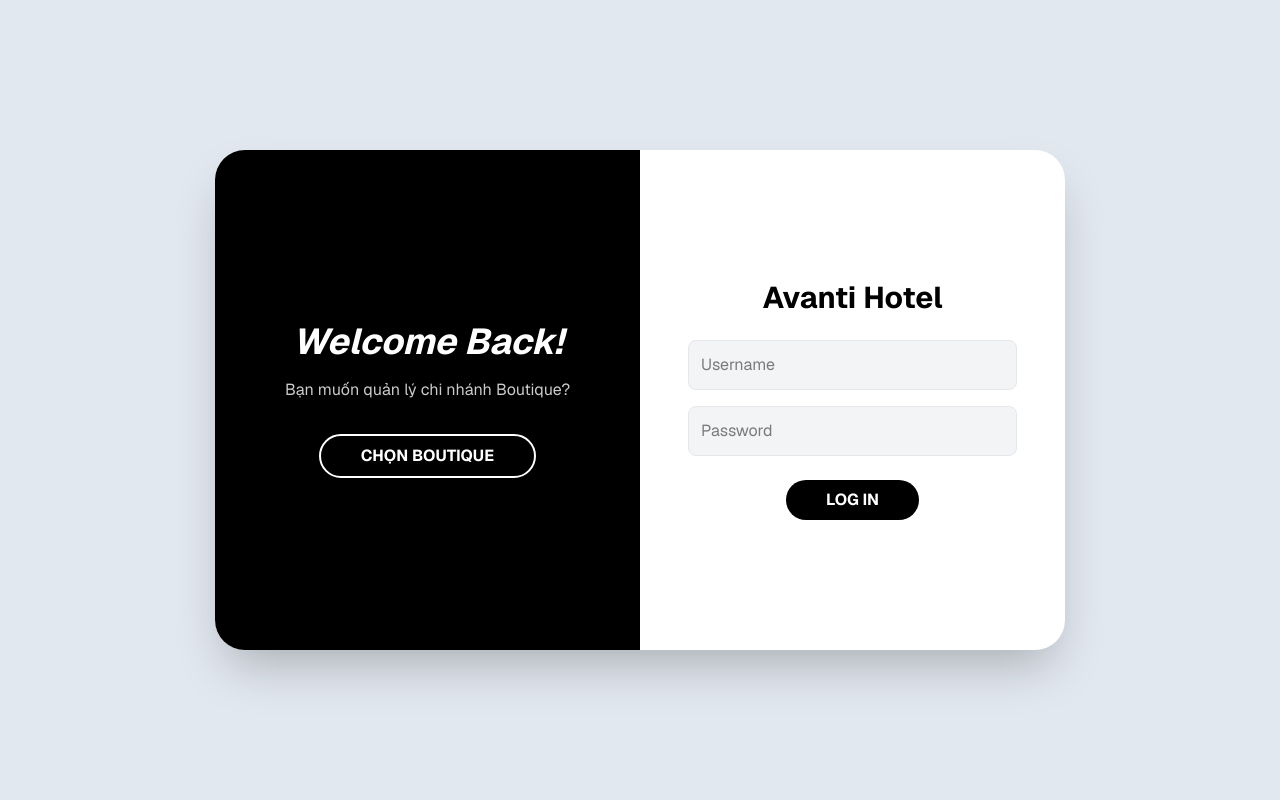
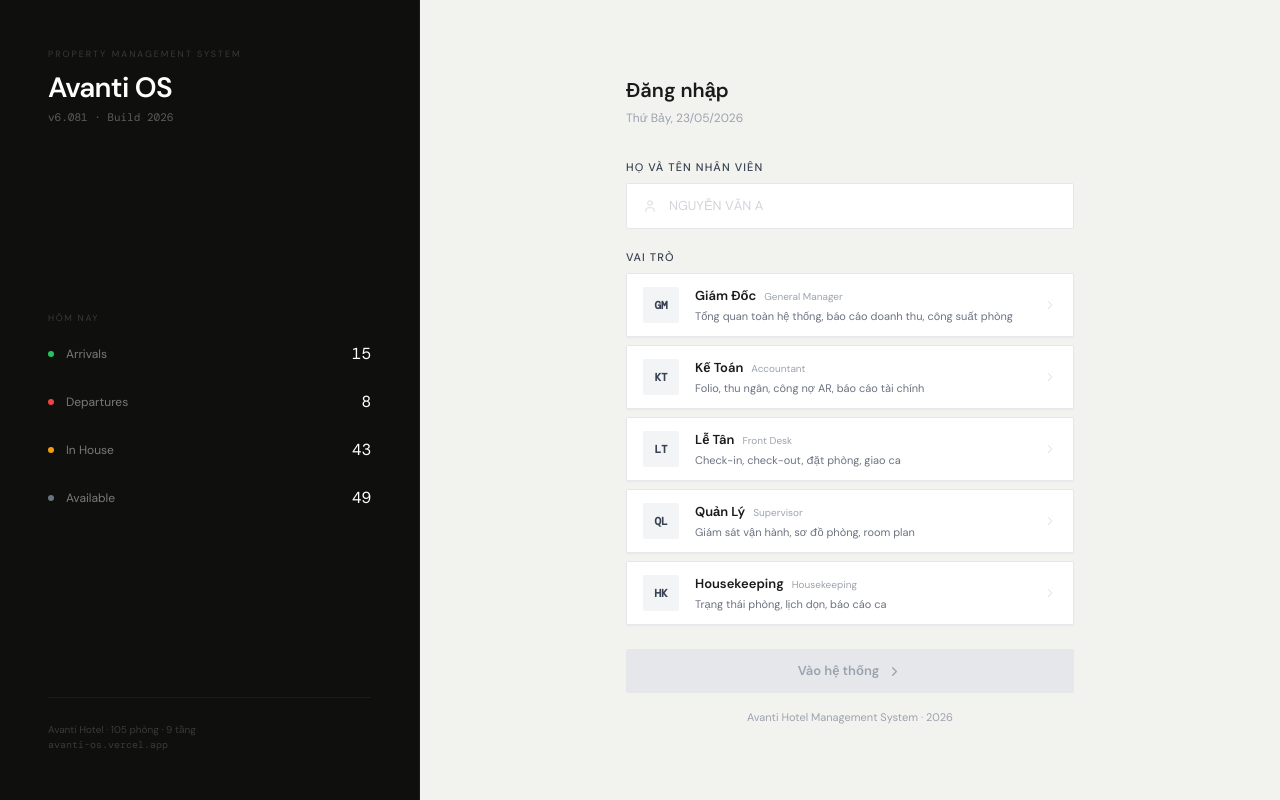
Before and after one commit to giahuydoo0207-tech/avanti-os, a Next.js app: page / in a window 1280 px wide. Built offline with nearby package versions, Linux system fonts and the light colour scheme.

Commit message:
Cập nhật giao diện mới nhất

```diff
--- a/app/page.tsx
+++ b/app/page.tsx
@@ -1,86 +1,285 @@
 "use client";
 
 import { useState } from "react";
-import { motion } from "framer-motion";
+import { useRouter } from "next/navigation";
+import { ChevronRight, BedDouble, LayoutGrid, Search, DollarSign, ClipboardList, CalendarDays, User } from "lucide-react";
 
-export default function AvantiLoginSliding() {
-  const [isHotel, setIsHotel] = useState(true);
-  const [username, setUsername] = useState("");
-  const [password, setPassword] = useState("");
+type Role = {
+  id: string;
+  code: string;
+  label: string;
+  labelEn: string;
+  desc: string;
+  icon: React.ElementType;
+  access: string[];
+};
+
+const ROLES: Role[] = [
+  {
+    id: "gm",
+    code: "GM",
+    label: "Giám Đốc",
+    labelEn: "General Manager",
+    desc: "Tổng quan toàn hệ thống, báo cáo doanh thu, công suất phòng",
+    icon: LayoutGrid,
+    access: ["Tổng quan","Báo cáo","Room Availability","Sơ đồ phòng","Room Plan"],
+  },
+  {
+    id: "kt",
+    code: "KT",
+    label: "Kế Toán",
+    labelEn: "Accountant",
+    desc: "Folio, thu ngân, công nợ AR, báo cáo tài chính",
+    icon: DollarSign,
+    access: ["Thu ngân","Báo cáo","Room Availability","Tìm kiếm"],
+  },
+  {
+    id: "lt",
+    code: "LT",
+    label: "Lễ Tân",
+    labelEn: "Front Desk",
+    desc: "Check-in, check-out, đặt phòng, giao ca",
+    icon: BedDouble,
+    access: ["Tổng quan","Tìm kiếm","Sơ đồ phòng","Room Plan","Đặt phòng","Báo cáo","Thu ngân"],
+  },
+  {
+    id: "ql",
+    code: "QL",
+    label: "Quản Lý",
+    labelEn: "Supervisor",
+    desc: "Giám sát vận hành, sơ đồ phòng, room plan",
+    icon: Search,
+    access: ["Tổng quan","Sơ đồ phòng","Room Plan","Tìm kiếm","Báo cáo","Room Availability"],
+  },
+  {
+    id: "hk",
+    code: "HK",
+    label: "Housekeeping",
+    labelEn: "Housekeeping",
+    desc: "Trạng thái phòng, lịch dọn, báo cáo ca",
+    icon: CalendarDays,
+    access: ["Sơ đồ phòng","Báo cáo"],
+  },
+];
+
+export default function AvantiLogin() {
+  const router = useRouter();
+  const [name, setName] = useState("");
+  const [selectedRole, setSelectedRole] = useState<string | null>(null);
+  const [error, setError] = useState("");
 
   const handleLogin = () => {
-    if (username === "admin" && password === "123") {
-      window.location.href = "/dashboard";
-    } else {
-      alert("Sai tài khoản hoặc mật khẩu rồi 'Sếp' ơi!");
-    }
+    if (!name.trim()) { setError("Vui lòng nhập họ và tên"); return; }
+    if (!selectedRole) { setError("Vui lòng chọn vai trò"); return; }
+    setError("");
+    router.push("/dashboard");
   };
 
+  const role = ROLES.find(r => r.id === selectedRole);
+
   return (
-    <div className="min-h-screen bg-[#e2e8f0] flex items-center justify-center font-sans">
-      <div className="relative w-[850px] h-[500px] bg-white rounded-[30px] shadow-2xl overflow-hidden flex">
+    <div
+      className="min-h-screen flex"
+      style={{ fontFamily: "'DM Sans','Helvetica Neue',Arial,sans-serif", background: "#f2f2ef" }}
+    >
+      <style>{`
+        @import url('https://fonts.googleapis.com/css2?family=DM+Sans:opsz,wght@9..40,300;9..40,400;9..40,500;9..40,600&family=DM+Mono:wght@400;500&display=swap');
+        .mono { font-family: 'DM Mono', 'Courier New', monospace; }
+        ::-webkit-scrollbar { width: 4px; }
+        ::-webkit-scrollbar-thumb { background: #3a3a38; border-radius: 2px; }
+      `}</style>
 
-        {/* PHẦN FORM ĐĂNG NHẬP */}
-        <div className="absolute inset-0 flex text-black">
-          {/* Form Boutique */}
-          <div className="w-1/2 flex flex-col items-center justify-center p-12">
-            <h2 className="text-3xl font-bold mb-6 text-[#9d174d]">Avanti Boutique</h2>
-            <input
-              type="text"
-              placeholder="Username"
-              onChange={(e) => setUsername(e.target.value)}
-              className="w-full bg-gray-100 p-3 rounded-lg mb-4 outline-none border border-gray-200"
-            />
-            <input
-              type="password"
-              placeholder="Password"
-              onChange={(e) => setPassword(e.target.value)}
-              className="w-full bg-gray-100 p-3 rounded-lg mb-6 outline-none border border-gray-200"
-            />
-            <button onClick={handleLogin} className="bg-[#9d174d] text-white px-10 py-2 rounded-full font-bold hover:opacity-90 transition">LOG IN</button>
+      {/* LEFT PANEL — branding */}
+      <div
+        className="hidden lg:flex flex-col justify-between w-[420px] shrink-0 px-12 py-12"
+        style={{ background: "#0f0f0e", borderRight: "1px solid #1c1c1a" }}
+      >
+        {/* Logo */}
+        <div>
+          <div className="text-[9px] tracking-[0.22em] text-[#3a3a38] uppercase mb-2">Property Management System</div>
+          <div className="text-[28px] font-semibold tracking-tight text-white leading-tight">Avanti OS</div>
+          <div className="mono text-[11px] text-[#5c5c58] mt-1">v6.081 · Build 2026</div>
+        </div>
+
+        {/* Stats */}
+        <div className="space-y-6">
+          <div className="text-[9px] tracking-[0.18em] uppercase text-[#3a3a38] mb-4">Hôm nay</div>
+          {[
+            { label: "Arrivals", value: "15", color: "#22c55e" },
+            { label: "Departures", value: "8", color: "#ef4444" },
+            { label: "In House", value: "43", color: "#f59e0b" },
+            { label: "Available", value: "49", color: "#6b7280" },
+          ].map(({ label, value, color }) => (
+            <div key={label} className="flex items-center justify-between">
+              <div className="flex items-center gap-3">
+                <span className="w-1.5 h-1.5 rounded-full shrink-0" style={{ background: color }} />
+                <span className="text-[12px] text-[#7a7a75]">{label}</span>
+              </div>
+              <span className="mono text-[16px] font-light text-white">{value}</span>
+            </div>
+          ))}
+        </div>
+
+        {/* Footer */}
+        <div>
+          <div className="h-px bg-[#1c1c1a] mb-6" />
+          <div className="text-[10px] text-[#3a3a38]">
+            Avanti Hotel · 105 phòng · 9 tầng<br />
+            <span className="mono">avanti-os.vercel.app</span>
+          </div>
+        </div>
+      </div>
+
+      {/* RIGHT PANEL — login form */}
+      <div className="flex-1 flex items-center justify-center px-6 py-12">
+        <div className="w-full max-w-md">
+
+          {/* Mobile logo */}
+          <div className="lg:hidden mb-8">
+            <div className="text-[9px] tracking-[0.2em] uppercase text-[#9ca3af] mb-1">Property Management</div>
+            <div className="text-[22px] font-semibold text-[#1a1a1a]">Avanti OS</div>
           </div>
 
-          {/* Form Hotel */}
-          <div className="w-1/2 flex flex-col items-center justify-center p-12">
-            <h2 className="text-3xl font-bold mb-6 text-black">Avanti Hotel</h2>
-            <input
-              type="text"
-              placeholder="Username"
-              onChange={(e) => setUsername(e.target.value)}
-              className="w-full bg-gray-100 p-3 rounded-lg mb-4 outline-none border border-gray-200"
-            />
-            <input
-              type="password"
-              placeholder="Password"
-              onChange={(e) => setPassword(e.target.value)}
-              className="w-full bg-gray-100 p-3 rounded-lg mb-6 outline-none border border-gray-200"
-            />
-            <button onClick={handleLogin} className="bg-black text-white px-10 py-2 rounded-full font-bold hover:opacity-80 transition">LOG IN</button>
+          {/* Heading */}
+          <div className="mb-8">
+            <h1 className="text-[20px] font-semibold text-[#1a1a1a] mb-1">Đăng nhập</h1>
+            <div className="text-[12px] text-[#9ca3af]">
+              {new Date().toLocaleDateString("vi-VN", { weekday: "long", day: "2-digit", month: "2-digit", year: "numeric" })}
+            </div>
+          </div>
+
+          {/* Name input */}
+          <div className="mb-5">
+            <label className="block text-[11px] font-medium text-[#374151] uppercase tracking-[0.1em] mb-2">
+              Họ và tên nhân viên
+            </label>
+            <div className="flex items-center gap-3 bg-white border border-[#e5e7eb] rounded-[2px] px-4 py-3 focus-within:border-[#6b7280] transition-colors">
+              <User size={14} strokeWidth={1.5} className="text-[#d1d5db] shrink-0" />
+              <input
+                className="flex-1 text-[13px] outline-none bg-transparent placeholder:text-[#d1d5db]"
+                placeholder="NGUYỄN VĂN A"
+                value={name}
+                onChange={e => { setName(e.target.value); setError(""); }}
+                onKeyDown={e => e.key === "Enter" && handleLogin()}
+              />
+            </div>
+          </div>
+
+          {/* Role selector */}
+          <div className="mb-6">
+            <label className="block text-[11px] font-medium text-[#374151] uppercase tracking-[0.1em] mb-2">
+              Vai trò
+            </label>
+            <div className="space-y-2">
+              {ROLES.map(r => {
+                const Icon = r.icon;
+                const isSelected = selectedRole === r.id;
+                return (
+                  <button
+                    key={r.id}
+                    onClick={() => { setSelectedRole(r.id); setError(""); }}
+                    className="w-full flex items-center gap-4 px-4 py-3 rounded-[2px] border text-left transition-all"
+                    style={{
+                      background: isSelected ? "#0f0f0e" : "#ffffff",
+                      borderColor: isSelected ? "#0f0f0e" : "#e5e7eb",
+                      boxShadow: isSelected ? "none" : "0 1px 2px rgba(0,0,0,0.04)",
+                    }}
+                  >
+                    {/* Code badge */}
+                    <div
+                      className="w-9 h-9 rounded-[2px] flex items-center justify-center shrink-0"
+                      style={{
+                        background: isSelected ? "#252523" : "#f3f4f6",
+                      }}
+                    >
+                      <span
+                        className="mono text-[11px] font-semibold"
+                        style={{ color: isSelected ? "#ffffff" : "#374151" }}
+                      >
+                        {r.code}
+                      </span>
+                    </div>
+                    {/* Label */}
+                    <div className="flex-1 min-w-0">
+                      <div className="flex items-center gap-2">
+                        <span
+                          className="text-[13px] font-semibold"
+                          style={{ color: isSelected ? "#ffffff" : "#1a1a1a" }}
+                        >
+                          {r.label}
+                        </span>
+                        <span
+                          className="text-[10px]"
+                          style={{ color: isSelected ? "#7a7a75" : "#9ca3af" }}
+                        >
+                          {r.labelEn}
+                        </span>
+                      </div>
+                      <div
+                        className="text-[11px] mt-0.5 truncate"
+                        style={{ color: isSelected ? "#9ca3af" : "#6b7280" }}
+                      >
+                        {r.desc}
+                      </div>
+                    </div>
+                    {/* Arrow */}
+                    <ChevronRight
+                      size={14}
+                      strokeWidth={1.5}
+                      style={{ color: isSelected ? "#5c5c58" : "#d1d5db", flexShrink: 0 }}
+                    />
+                  </button>
+                );
+              })}
+            </div>
+          </div>
+
+          {/* Access preview */}
+          {role && (
+            <div
+              className="mb-5 px-4 py-3 rounded-[2px] border border-[#e5e7eb] bg-white"
+            >
+              <div className="text-[9px] uppercase tracking-[0.12em] text-[#9ca3af] mb-2">
+                Quyền truy cập — {role.label}
+              </div>
+              <div className="flex flex-wrap gap-1.5">
+                {role.access.map(a => (
+                  <span
+                    key={a}
+                    className="mono text-[10px] px-2 py-0.5 rounded-[2px] bg-[#f3f4f6] text-[#374151]"
+                  >
+                    {a}
+                  </span>
+                ))}
+              </div>
+            </div>
+          )}
+
+          {/* Error */}
+          {error && (
+            <div className="mb-4 px-4 py-2.5 rounded-[2px] bg-[#fff1f2] border border-[#fca5a5] text-[11px] text-[#c1121f]">
+              {error}
+            </div>
+          )}
+
+          {/* Submit */}
+          <button
+            onClick={handleLogin}
+            className="w-full flex items-center justify-center gap-2 py-3 rounded-[2px] text-[13px] font-semibold transition-colors"
+            style={{
+              background: name.trim() && selectedRole ? "#0f0f0e" : "#e5e7eb",
+              color: name.trim() && selectedRole ? "#ffffff" : "#9ca3af",
+              cursor: name.trim() && selectedRole ? "pointer" : "not-allowed",
+            }}
+          >
+            Vào hệ thống
+            <ChevronRight size={15} strokeWidth={2} />
+          </button>
+
+          <div className="mt-4 text-center text-[11px] text-[#9ca3af]">
+            Avanti Hotel Management System · {new Date().getFullYear()}
           </div>
         </div>
-
-        {/* PHẦN LỚP PHỦ TRƯỢT */}
-        <motion.div
-          animate={{ x: isHotel ? 0 : "100%" }}
-          transition={{ type: "spring", stiffness: 100, damping: 20 }}
-          className="absolute top-0 left-0 w-1/2 h-full z-10 overflow-hidden"
-        >
-          <div
-            className={`w-[200%] h-full flex transition-colors duration-500 ${isHotel ? 'bg-black' : 'bg-[#9d174d]'}`}
-            style={{ transform: isHotel ? "translateX(0%)" : "translateX(-50%)" }}
-          >
-            <div className="w-1/2 h-full flex flex-col items-center justify-center text-white p-12 text-center">
-              <h1 className="text-4xl font-bold mb-4 italic">Welcome Back!</h1>
-              <p className="mb-8 opacity-80">Bạn muốn quản lý chi nhánh Boutique?</p>
-              <button onClick={() => setIsHotel(false)} className="border-2 border-white px-10 py-2 rounded-full font-bold hover:bg-white hover:text-black transition">CHỌN BOUTIQUE</button>
-            </div>
-            <div className="w-1/2 h-full flex flex-col items-center justify-center text-white p-12 text-center">
-              <h1 className="text-4xl font-bold mb-4 italic">Hello, Avanti!</h1>
-              <p className="mb-8 opacity-80">Quay lại quản lý chi nhánh Hotel?</p>
-              <button onClick={() => setIsHotel(true)} className="border-2 border-white px-10 py-2 rounded-full font-bold hover:bg-white hover:text-[#9d174d] transition">CHỌN HOTEL</button>
-            </div>
-          </div>
-        </motion.div>
       </div>
     </div>
   );
```
